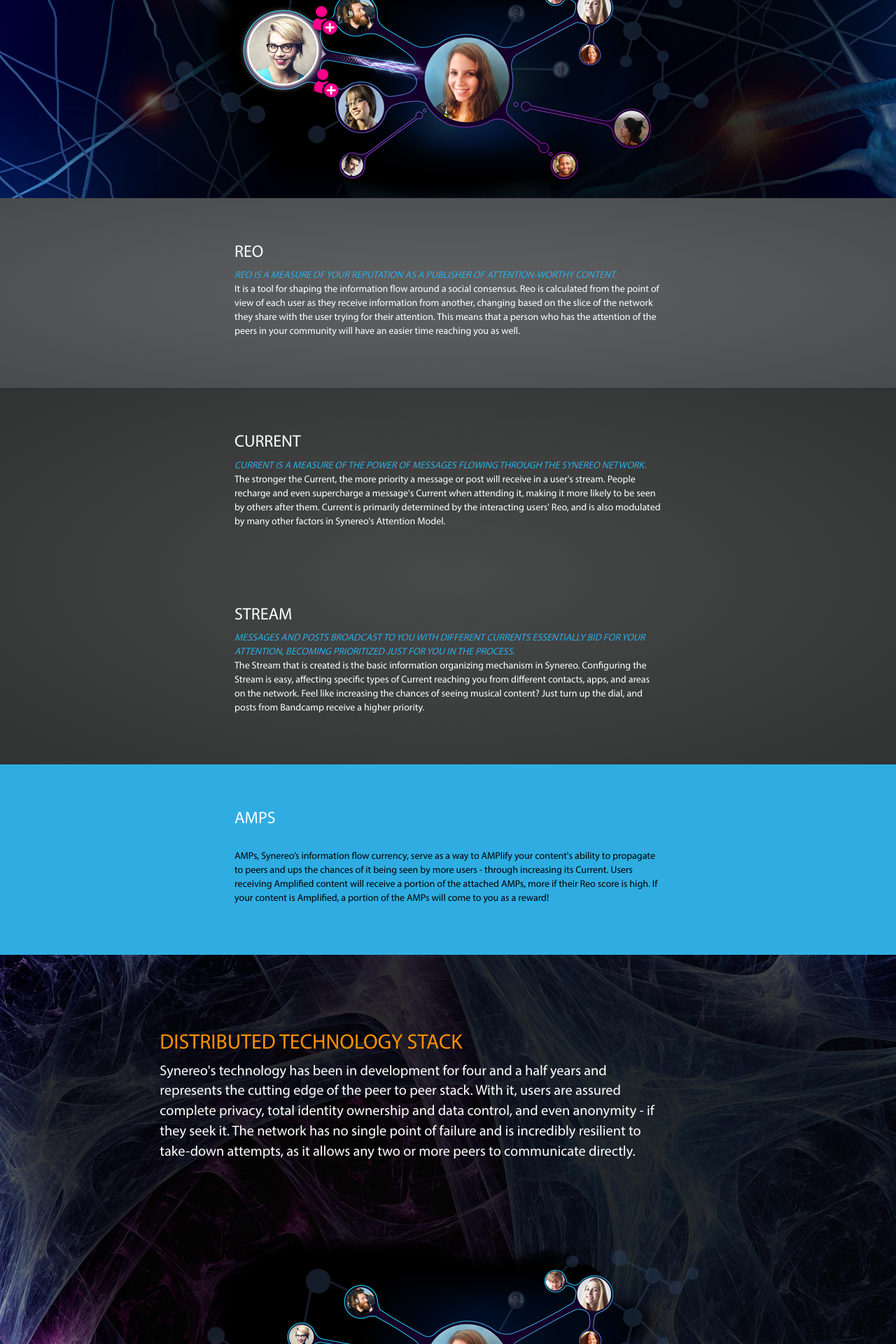
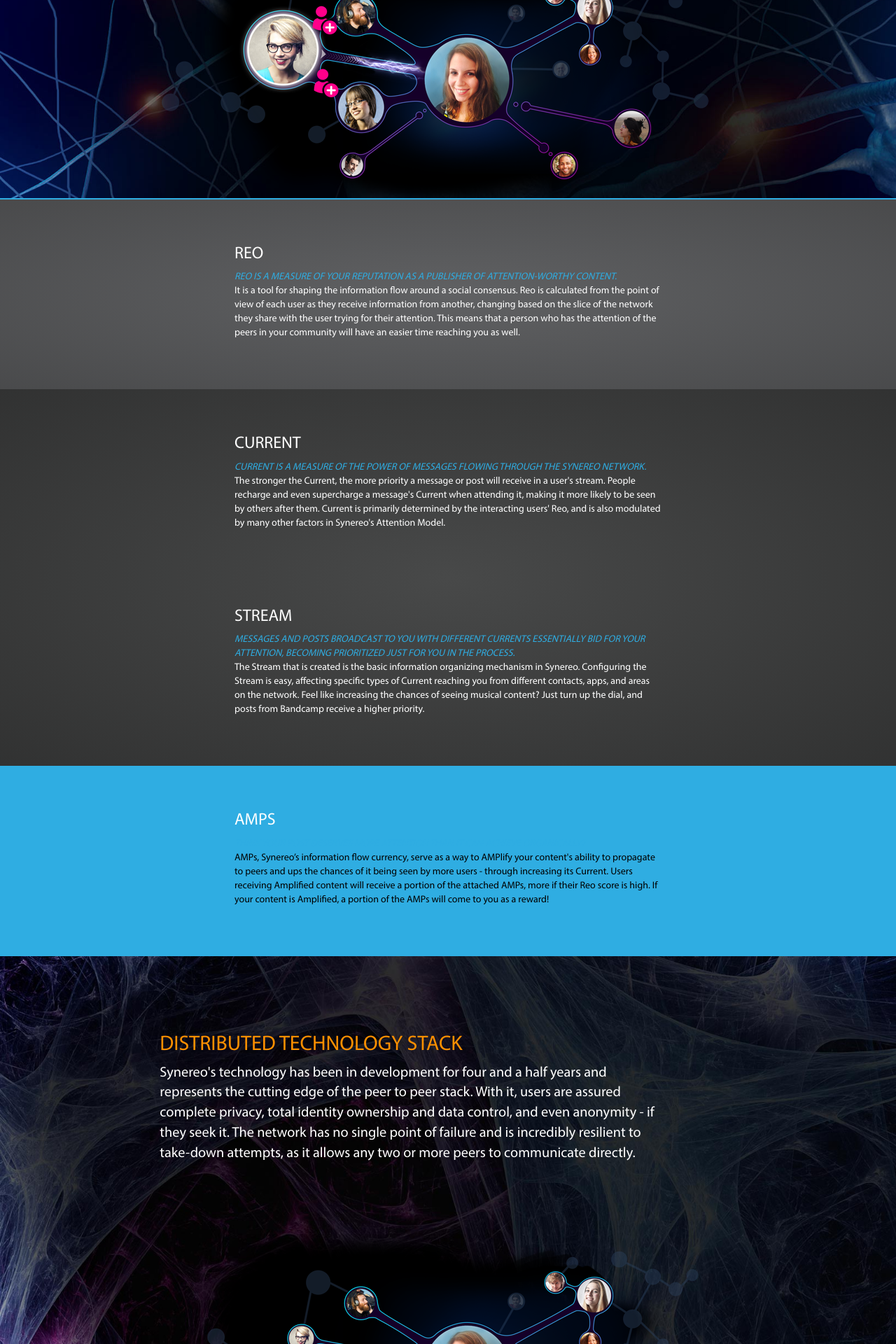
Before and after one commit to synereo/synereo.github.io, a Jekyll site: the page built from learn-more/index.html, in a window 1280 px wide. Shown: the part 526-2446 px from the top of the page at 70% size. Built offline with Jekyll 4.4.1, drawn with Linux system fonts in a browser that asks for light colours; nearby versions of some CDN libraries.

Commit message:
Learn more borders

```diff
--- a/_sass/_learn-more.scss
+++ b/_sass/_learn-more.scss
@@ -141,6 +141,8 @@
         background-size: cover;
         padding-top: 110px;
         padding-bottom: 0px;
+        border-bottom: 2px solid $synereo-blue;
+
         h2 { color: $synereo-blue; }
         p {
             color: #fff;
@@ -182,6 +184,8 @@
         background-size: cover;
         padding-top: 90px;
         padding-bottom: 0px;
+        border-bottom: 2px solid $synereo-orange;
+
         h2 { color: $synereo-orange; }
         p {
             color: #fff;
```
